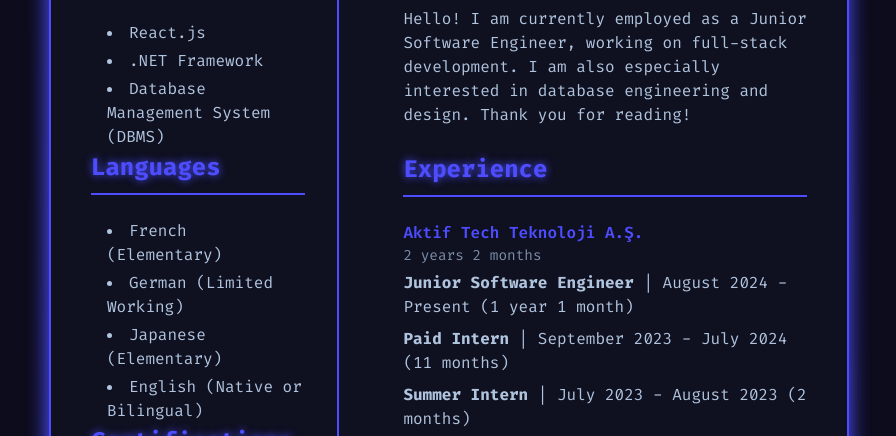
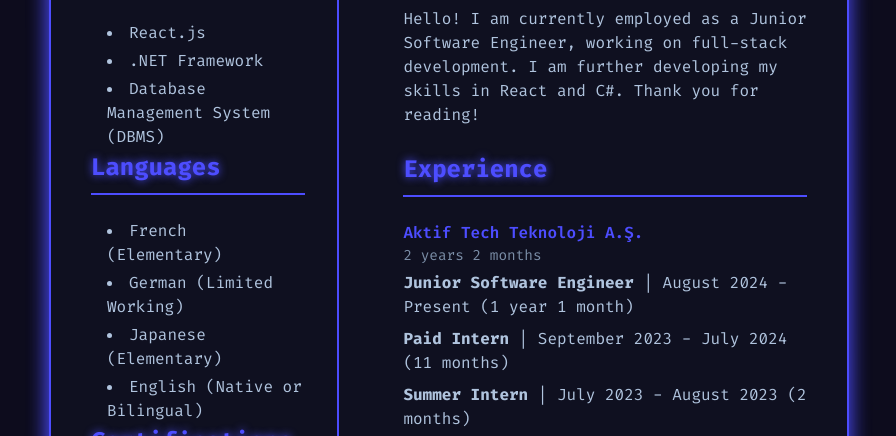
Before and after one commit to alcck/CV, a plain HTML site: page index.html in a window 1280 px wide. Shown: the part 321-757 px from the top of the page, without its empty margins (191-1087 px from the left). Drawn offline with nearby package versions, Linux system fonts and the light colour scheme.

Commit message:
Update index.html

```diff
--- a/index.html
+++ b/index.html
@@ -209,7 +209,7 @@
         <section class="mb-6">
             <h2 class="section-header">Summary</h2>
             <p>
-Hello! I am currently employed as a Junior Software Engineer, working on full-stack development. I am also especially interested in database engineering and design. Thank you for reading!            </p>
+Hello! I am currently employed as a Junior Software Engineer, working on full-stack development. I am further developing my skills in React and C#. Thank you for reading!            </p>
         </section>
 
         <!-- Experience Section -->
```
